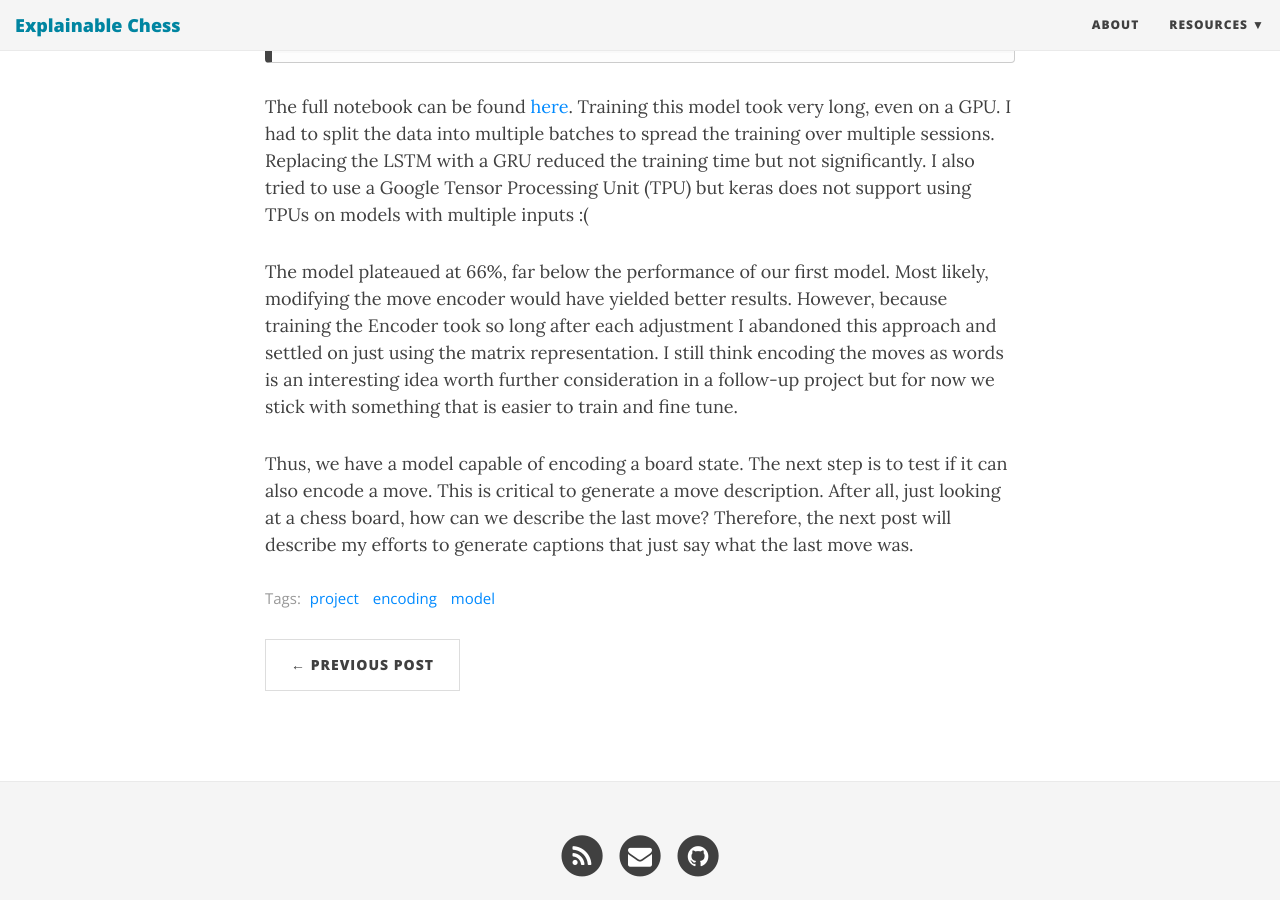
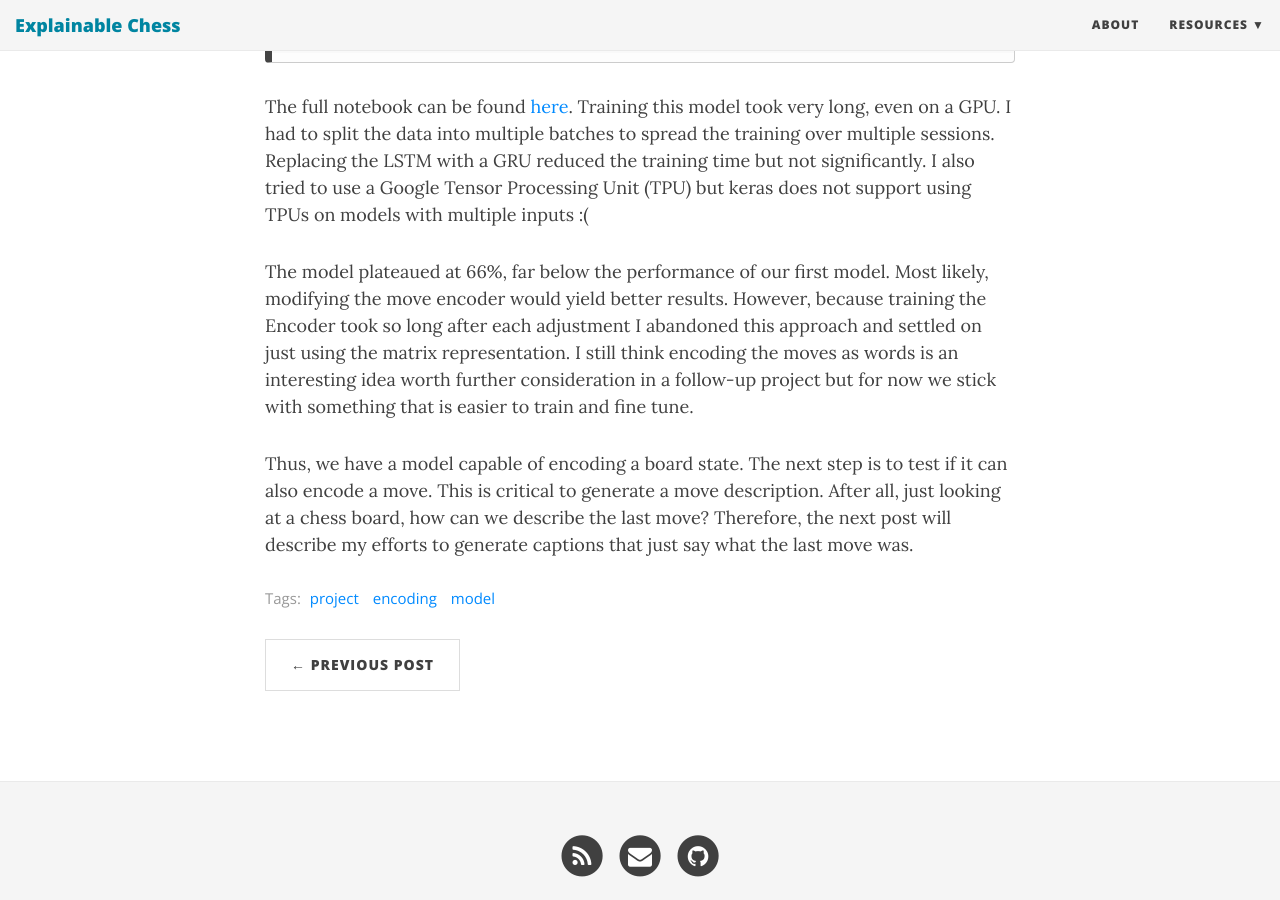
Before and after one commit to RobinWeitzel/nn-project, a Jekyll site: the page built from _posts/2019-04-30-autoencoder.md, in a window 1280 px wide and 900 px high, scrolled down 4785 px. Built offline with Jekyll 4.4.1, drawn with Linux system fonts in a browser that asks for light colours; nearby versions of some CDN libraries.

Commit message:
minor wording fix

```diff
--- a/_posts/2019-04-30-autoencoder.md
+++ b/_posts/2019-04-30-autoencoder.md
@@ -127,7 +127,7 @@ Replacing the LSTM with a GRU reduced the training time but not significantly.
 I also tried to use a Google Tensor Processing Unit (TPU) but keras does not support using TPUs on models with multiple inputs :(
 
 The model plateaued at 66%, far below the performance of our first model.
-Most likely, modifying the move encoder would have yielded better results.
+Most likely, modifying the move encoder would yield better results.
 However, because training the Encoder took so long after each adjustment I abandoned this approach and settled on just using the matrix representation.
 I still think encoding the moves as words is an interesting idea worth further consideration in a follow-up project but for now we stick with something that is easier to train and fine tune.
 
```
